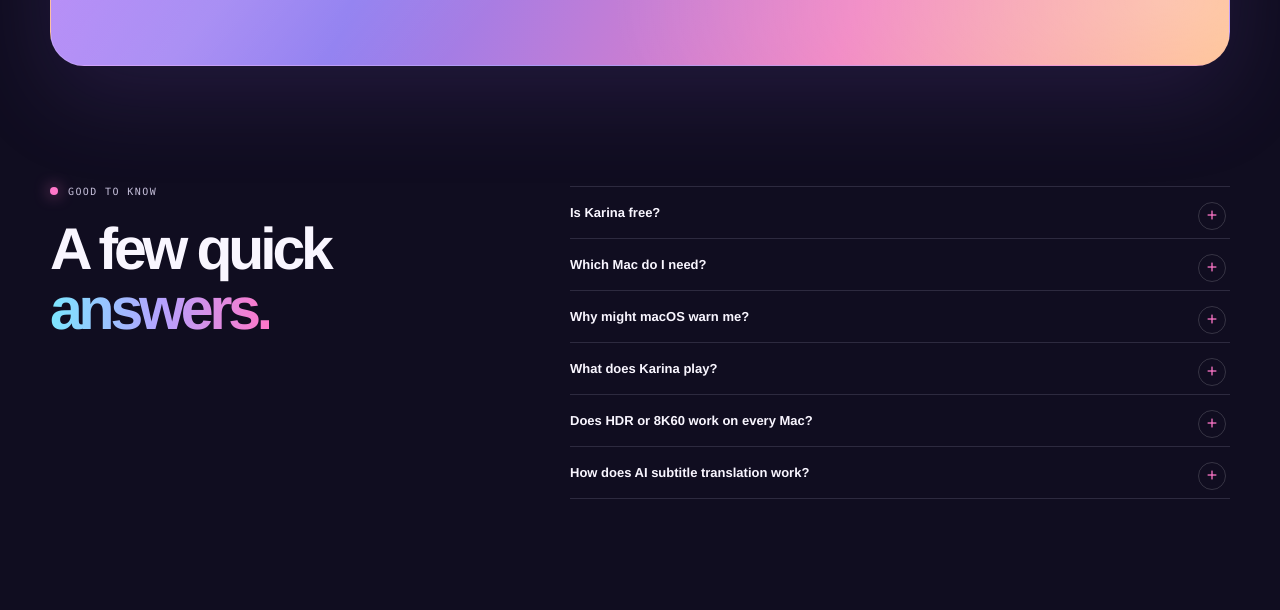
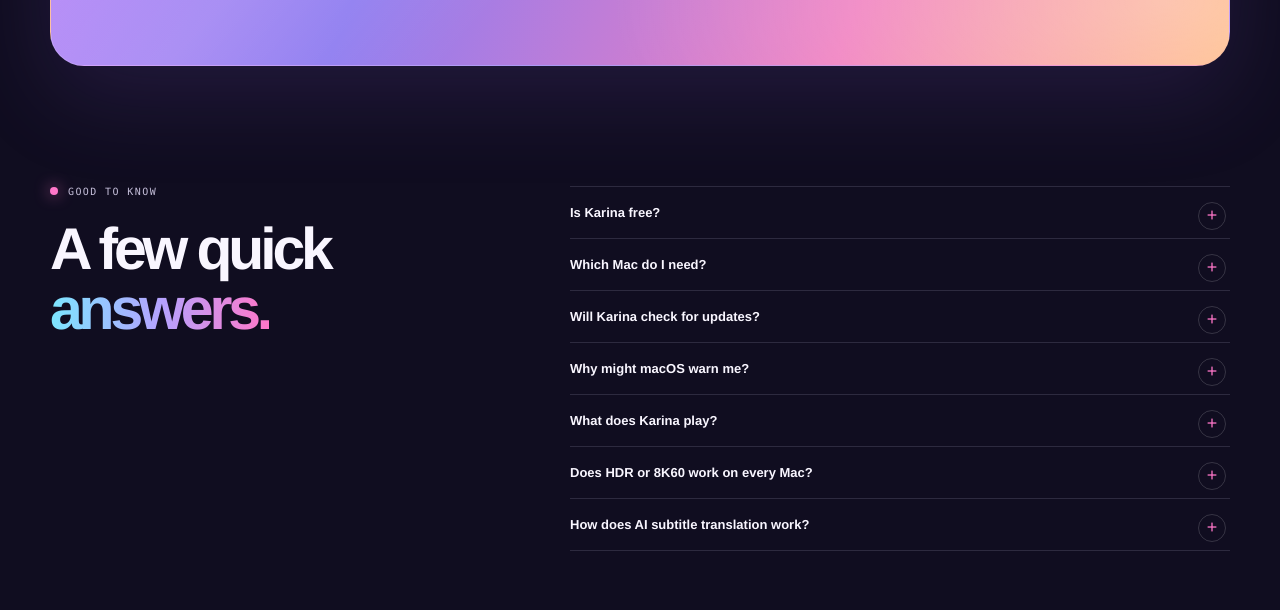
Before and after one commit to notthedream/karina-website, a plain HTML site: page public/index.html in a window 1280 px wide. Shown: the part 4625-5235 px from the top of the page. Drawn offline with Linux system fonts and the light colour scheme.

Commit message:
Explain automatic update availability

```diff
--- a/public/index.html
+++ b/public/index.html
@@ -265,6 +265,7 @@
         <div class="faq-list" data-reveal>
           <details><summary>Is Karina free?</summary><p>Yes. Karina is free to download and has no subscription. Download the Karina 7.2.0 universal preview above.</p></details>
           <details><summary>Which Mac do I need?</summary><p>Karina 7.2.0 requires macOS 15 Sequoia or later and runs on supported Intel and Apple silicon Macs. Your Mac must be able to run macOS 15; playback performance depends on the Mac and media file.</p></details>
+          <details><summary>Will Karina check for updates?</summary><p>Karina 7.2 checks automatically and asks before installing a new version. If you have 7.0 or 7.1, download and install 7.2 once to get future update prompts.</p></details>
           <details><summary>Why might macOS warn me?</summary><p>This preview is not signed with a Developer ID and has not been notarized by Apple, so Gatekeeper may warn or block it when first opened. A signed, notarized download will follow when Developer ID signing is configured.</p></details>
           <details><summary>What does Karina play?</summary><p>Karina plays local audio and video, using native macOS playback first and expanded-format support when needed. The exact formats and smoothness depend on the file and your Mac.</p></details>
           <details><summary>Does HDR or 8K60 work on every Mac?</summary><p>No player can promise that. HDR and high-resolution playback depend on the codec, bitrate, hardware decoder, memory bandwidth, thermals and display path.</p></details>
```
